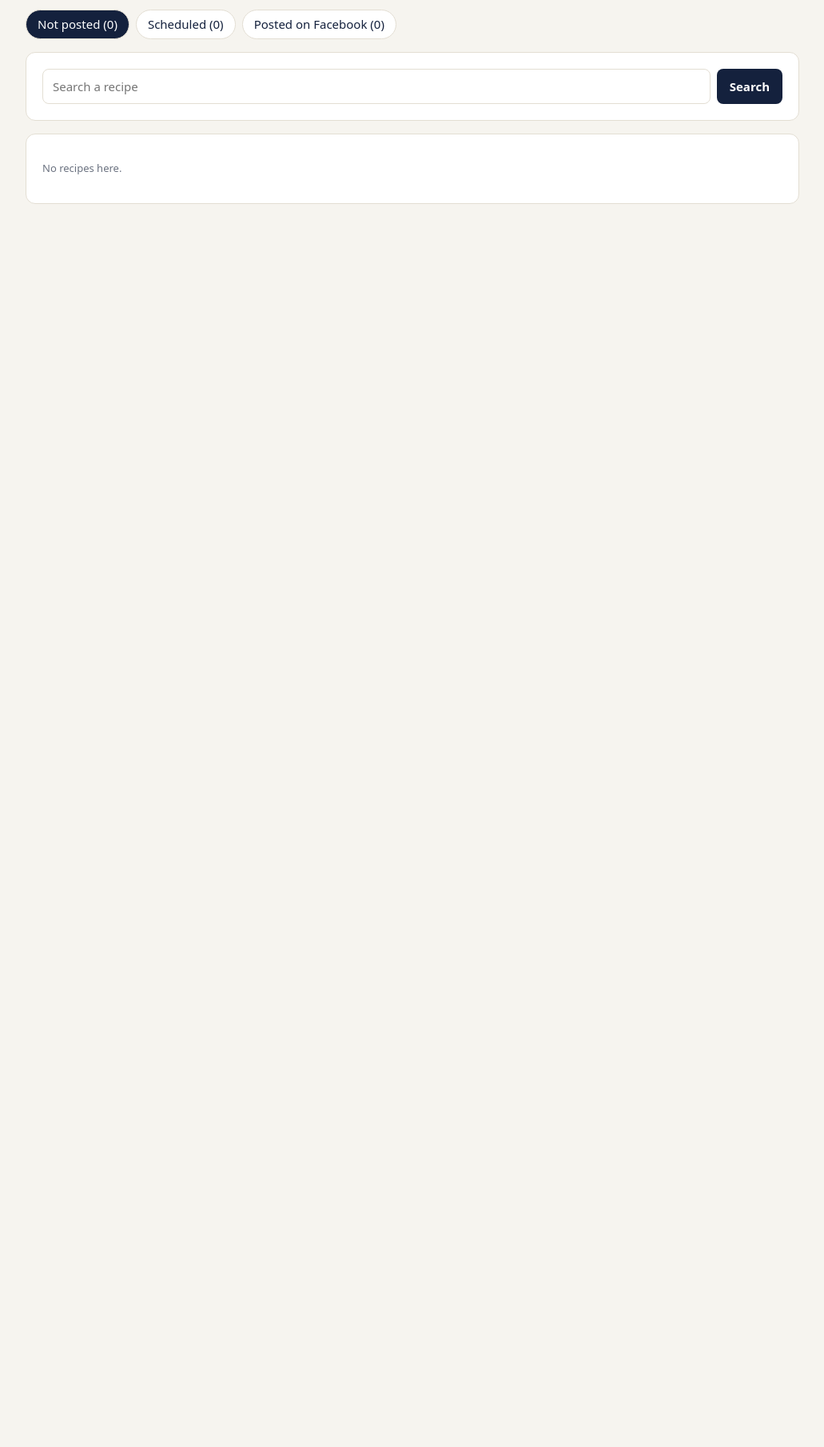
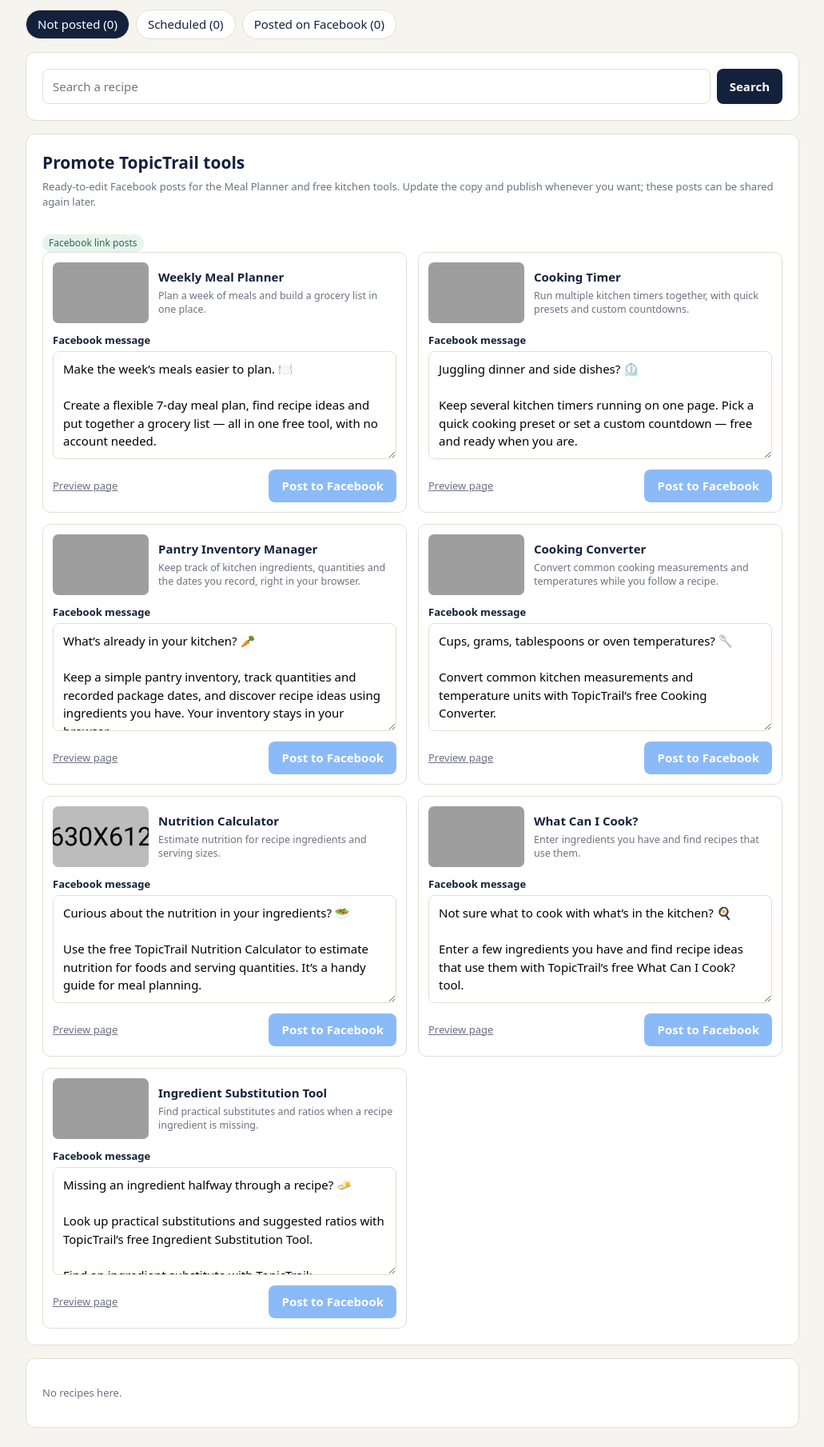
Before and after one commit to yacinefbs/recette, a Laravel app: page /social-admin in a window 1280 px wide. Shown: the part 221-2030 px from the top of the page at 80% size, without its empty margins (124-1155 px from the left). Before the commit the page ends 476 px from the top, so only its background shows below. Run offline with Laravel 12, Linux system fonts and the light colour scheme; the visitor is signed in with stand-in values (Sample User, id 1); data that the repository does not hold is empty; grey boxes are pictures that could not be loaded.

Commit message:
edit social admin

```diff
--- a/src/app/Http/Controllers/SocialAdminController.php
+++ b/src/app/Http/Controllers/SocialAdminController.php
@@ -67,6 +67,7 @@ class SocialAdminController extends Controller
             'q' => $q,
             'status' => $status,
             'facebookReady' => $facebook->isConfigured(),
+            'toolPosts' => $this->toolPosts(),
             'counts' => [
                 'pending' => Recipe::where('posted_facebook', false)->whereNull('facebook_scheduled_at')->count(),
                 'scheduled' => Recipe::where('posted_facebook', false)->whereNotNull('facebook_scheduled_at')->count(),
@@ -119,6 +120,83 @@ class SocialAdminController extends Controller
         $msg = "\"{$recipe->name}\" posted to Facebook.";
 
         return $request->expectsJson() ? response()->json(['ok' => true, 'message' => $msg]) : back()->with('status', $msg);
+    }
+
+    public function publishTool(Request $request, string $tool, FacebookPublisher $facebook)
+    {
+        $tools = $this->toolPosts();
+        abort_unless(isset($tools[$tool]), 404);
+        $data = $request->validate(['message' => ['required', 'string', 'min:5', 'max:2000']]);
+
+        try {
+            $facebook->publishLink($tools[$tool]['url'], trim($data['message']));
+        } catch (Throwable $e) {
+            report($e);
+
+            return $this->respond($request, false, 'Facebook: '.$e->getMessage(), 422);
+        }
+
+        return $this->respond($request, true, '"'.$tools[$tool]['title'].'" posted to Facebook.');
+    }
+
+    /**
+     * Public pages available for manual, repeatable Facebook promotion.
+     *
+     * @return array<string, array{title:string,description:string,url:string,image:string,message:string}>
+     */
+    private function toolPosts(): array
+    {
+        return [
+            'meal-planner' => [
+                'title' => 'Weekly Meal Planner',
+                'description' => 'Plan a week of meals and build a grocery list in one place.',
+                'url' => route('meal-planner.index'),
+                'image' => asset('assets/images/social/weekly-meal-planner-og.jpg'),
+                'message' => "Make the week’s meals easier to plan. 🍽️\n\nCreate a flexible 7-day meal plan, find recipe ideas and put together a grocery list — all in one free tool, with no account needed.\n\nStart planning your week with TopicTrail:",
+            ],
+            'cooking-timer' => [
+                'title' => 'Cooking Timer',
+                'description' => 'Run multiple kitchen timers together, with quick presets and custom countdowns.',
+                'url' => route('tools.cooking-timer'),
+                'image' => asset('assets/images/social/cooking-timer-og.jpg'),
+                'message' => "Juggling dinner and side dishes? ⏲️\n\nKeep several kitchen timers running on one page. Pick a quick cooking preset or set a custom countdown — free and ready when you are.\n\nGive the Cooking Timer a try:",
+            ],
+            'pantry-inventory' => [
+                'title' => 'Pantry Inventory Manager',
+                'description' => 'Keep track of kitchen ingredients, quantities and the dates you record, right in your browser.',
+                'url' => route('tools.pantry-inventory'),
+                'image' => asset('assets/images/social/pantry-inventory-og.jpg'),
+                'message' => "What’s already in your kitchen? 🥕\n\nKeep a simple pantry inventory, track quantities and recorded package dates, and discover recipe ideas using ingredients you have. Your inventory stays in your browser.\n\nTake a look at the Pantry Inventory Manager:",
+            ],
+            'cooking-converter' => [
+                'title' => 'Cooking Converter',
+                'description' => 'Convert common cooking measurements and temperatures while you follow a recipe.',
+                'url' => route('tools.converter'),
+                'image' => asset('assets/images/social/cooking-converter-og.jpg'),
+                'message' => "Cups, grams, tablespoons or oven temperatures? 🥄\n\nConvert common kitchen measurements and temperature units with TopicTrail’s free Cooking Converter.\n\nOpen the Cooking Converter:",
+            ],
+            'nutrition-calculator' => [
+                'title' => 'Nutrition Calculator',
+                'description' => 'Estimate nutrition for recipe ingredients and serving sizes.',
+                'url' => route('tools.nutrition-calculator'),
+                'image' => asset('assets/images/hero-img7.png'),
+                'message' => "Curious about the nutrition in your ingredients? 🥗\n\nUse the free TopicTrail Nutrition Calculator to estimate nutrition for foods and serving quantities. It’s a handy guide for meal planning.\n\nTry the Nutrition Calculator:",
+            ],
+            'what-can-i-cook' => [
+                'title' => 'What Can I Cook?',
+                'description' => 'Enter ingredients you have and find recipes that use them.',
+                'url' => route('tools.what'),
+                'image' => asset('assets/images/social/what-can-i-cook-og.jpg'),
+                'message' => "Not sure what to cook with what’s in the kitchen? 🍳\n\nEnter a few ingredients you have and find recipe ideas that use them with TopicTrail’s free What Can I Cook? tool.\n\nFind your next recipe with TopicTrail:",
+            ],
+            'ingredient-substitution' => [
+                'title' => 'Ingredient Substitution Tool',
+                'description' => 'Find practical substitutes and ratios when a recipe ingredient is missing.',
+                'url' => route('tools.ingredient-substitution'),
+                'image' => asset('assets/images/social/ingredient-substitution-og.jpg'),
+                'message' => "Missing an ingredient halfway through a recipe? 🧈\n\nLook up practical substitutions and suggested ratios with TopicTrail’s free Ingredient Substitution Tool.\n\nFind an ingredient substitute with TopicTrail:",
+            ],
+        ];
     }
 
     public function scheduleFacebook(Request $request, Recipe $recipe, FacebookPublisher $facebook)
--- a/src/app/Services/FacebookPublisher.php
+++ b/src/app/Services/FacebookPublisher.php
@@ -26,7 +26,7 @@ class FacebookPublisher
     /** Publishes a link post (Facebook builds the preview from the page's Open Graph tags). */
     public function publish(Recipe $recipe, ?string $message = null): string
     {
-        $id = $this->send($recipe, $message);
+        $id = $this->send(route('recipes.show', $recipe), $message ?: $this->message($recipe));
 
         $recipe->update([
             'posted_facebook' => true,
@@ -37,9 +37,15 @@ class FacebookPublisher
         return $id;
     }
 
+    /** Publishes a reusable public-page link without changing recipe publication state. */
+    public function publishLink(string $url, string $message): string
+    {
+        return $this->send($url, $message);
+    }
+
     public function schedule(Recipe $recipe, CarbonInterface $when, ?string $message = null): string
     {
-        $id = $this->send($recipe, $message, $when);
+        $id = $this->send(route('recipes.show', $recipe), $message ?: $this->message($recipe), $when);
         $recipe->forceFill([
             'facebook_scheduled_at' => $when->copy()->utc(),
             'facebook_post_id' => $id,
@@ -66,7 +72,7 @@ class FacebookPublisher
         return $response->json('is_published');
     }
 
-    private function send(Recipe $recipe, ?string $message, ?CarbonInterface $when = null): string
+    private function send(string $url, string $message, ?CarbonInterface $when = null): string
     {
         if (! $this->isConfigured()) {
             throw new RuntimeException('Facebook is not configured (FACEBOOK_PAGE_ID / FACEBOOK_PAGE_TOKEN).');
@@ -74,8 +80,8 @@ class FacebookPublisher
 
         $version = config('services.facebook.graph_version');
         $payload = [
-            'message' => $message ?: $this->message($recipe),
-            'link' => route('recipes.show', $recipe),
+            'message' => $message,
+            'link' => $url,
             'access_token' => config('services.facebook.page_token'),
         ];
         if ($when) {
--- a/src/resources/views/social/index.blade.php
+++ b/src/resources/views/social/index.blade.php
@@ -21,6 +21,37 @@
     <input type="text" name="q" value="{{ $q }}" placeholder="Search a recipe" aria-label="Search a recipe">
     <button class="btn" type="submit"><span class="spin" hidden aria-hidden="true"></span><span class="search-label" role="status" aria-live="polite">Search</span></button>
 </form>
+
+<section class="card tool-posts" aria-labelledby="tool-posts-title" style="margin-bottom:16px">
+    <div style="display:flex;justify-content:space-between;align-items:flex-start;gap:16px;flex-wrap:wrap">
+        <div>
+            <h2 id="tool-posts-title" style="margin:0 0 4px;font-size:21px">Promote TopicTrail tools</h2>
+            <p class="muted" style="margin:0 0 14px">Ready-to-edit Facebook posts for the Meal Planner and free kitchen tools. Update the copy and publish whenever you want; these posts can be shared again later.</p>
+        </div>
+        <span class="badge">Facebook link posts</span>
+    </div>
+    <div class="tool-post-grid">
+        @foreach ($toolPosts as $slug => $tool)
+            <article class="tool-post">
+                <a href="{{ $tool['url'] }}" target="_blank" rel="noopener" class="tool-post__preview">
+                    <img src="{{ $tool['image'] }}" alt="" loading="lazy">
+                    <span><strong>{{ $tool['title'] }}</strong><small>{{ $tool['description'] }}</small></span>
+                </a>
+                <form method="post" action="{{ route('social.tools.publish', $slug) }}" class="js-tool-fb-form" data-tool-title="{{ $tool['title'] }}">
+                    @csrf
+                    <label for="tool-message-{{ $slug }}">Facebook message</label>
+                    <textarea id="tool-message-{{ $slug }}" name="message" rows="5" maxlength="2000" required>{{ $tool['message'] }}</textarea>
+                    <div class="tool-post__actions">
+                        <a href="{{ $tool['url'] }}" target="_blank" rel="noopener" class="muted">Preview page</a>
+                        <button class="btn btn--fb" type="submit" @disabled(! $facebookReady)>
+                            <span class="spin" hidden aria-hidden="true"></span><span class="lbl">Post to Facebook</span>
+                        </button>
+                    </div>
+                </form>
+            </article>
+        @endforeach
+    </div>
+</section>
 
 <div class="card">
     @forelse ($recipes as $recipe)
@@ -183,4 +214,39 @@ window.addEventListener('pageshow', function () {
     recipeFetch.removeAttribute('aria-busy');
 });
 </script>
+<script>
+document.querySelectorAll('.js-tool-fb-form').forEach(function (form) {
+    form.addEventListener('submit', async function (event) {
+        event.preventDefault();
+        var button = form.querySelector('button[type=submit]');
+        if (button.disabled || !confirm('Post "' + form.dataset.toolTitle + '" to the Facebook page?')) return;
+
+        var spinner = button.querySelector('.spin');
+        var label = button.querySelector('.lbl');
+        button.disabled = true;
+        spinner.hidden = false;
+        label.textContent = 'Posting…';
+        form.setAttribute('aria-busy', 'true');
+
+        try {
+            var response = await fetch(form.action, {
+                method: 'POST',
+                headers: {'Accept': 'application/json', 'X-Requested-With': 'XMLHttpRequest'},
+                body: new FormData(form)
+            });
+            var result = await response.json().catch(function () { return {}; });
+            if (!response.ok || !result.ok) throw new Error(result.message || 'Facebook post failed (' + response.status + ').');
+            toast(result.message + ' You can publish this page again later.', true);
+            label.textContent = 'Post again';
+        } catch (error) {
+            toast(error.message || 'Facebook post failed. Check the page before retrying.', false);
+            label.textContent = 'Post to Facebook';
+        } finally {
+            button.disabled = false;
+            spinner.hidden = true;
+            form.removeAttribute('aria-busy');
+        }
+    });
+});
+</script>
 @endsection
--- a/src/resources/views/social/layout.blade.php
+++ b/src/resources/views/social/layout.blade.php
@@ -32,6 +32,14 @@
         .actions{display:flex;gap:8px;flex-wrap:wrap;margin-top:8px}
         details summary{cursor:pointer;color:#1877f2;font-size:13px;margin-top:6px}
         .badge{display:inline-block;padding:2px 8px;border-radius:99px;font-size:12px;background:#e6f4ec;color:var(--ok)}
+        .tool-post-grid{display:grid;grid-template-columns:repeat(2,minmax(0,1fr));gap:14px}
+        .tool-post{min-width:0;border:1px solid var(--line);border-radius:10px;padding:12px;background:#fff}
+        .tool-post__preview{display:flex;gap:12px;align-items:center;color:var(--navy);text-decoration:none}
+        .tool-post__preview img{width:120px;height:76px;object-fit:cover;border-radius:7px;background:#eee;flex:none}
+        .tool-post__preview span{display:grid;gap:4px}
+        .tool-post__preview small{color:#6b7280;line-height:1.35}
+        .tool-post form label{font-size:13px}
+        .tool-post__actions{display:flex;justify-content:space-between;align-items:center;gap:10px;margin-top:8px}
         .pager{margin-top:16px}
         .spin{display:inline-block;width:14px;height:14px;margin-right:8px;vertical-align:-2px;border:2px solid rgba(255,255,255,.4);border-top-color:#fff;border-radius:50%;animation:sp .7s linear infinite}
         .spin[hidden]{display:none}
@@ -39,7 +47,8 @@
         #toasts{position:fixed;right:16px;bottom:16px;display:flex;flex-direction:column;gap:8px;max-width:360px;z-index:9}
         .toast{padding:10px 14px;border-radius:8px;color:#fff;box-shadow:0 4px 14px rgba(0,0,0,.2)}
         .toast--ok{background:var(--ok)}.toast--err{background:var(--err)}
-        @media(max-width:600px){.row{flex-direction:column}.row img{width:100%;height:160px}}
+        @media(max-width:700px){.tool-post-grid{grid-template-columns:1fr}}
+        @media(max-width:600px){.row{flex-direction:column}.row img{width:100%;height:160px}.tool-post__preview img{width:100px;height:70px}}
     </style>
 </head>
 <body>
--- a/src/routes/web.php
+++ b/src/routes/web.php
@@ -67,6 +67,8 @@ Route::prefix('social-admin')->name('social.')->group(function () {
         Route::get('/', [SocialAdminController::class, 'index'])->name('index');
         Route::post('/logout', [SocialAdminController::class, 'logout'])->name('logout');
         Route::post('/recipes/fetch', [SocialAdminController::class, 'fetchRecipes'])->middleware('throttle:30,1')->name('recipes.fetch');
+        Route::post('/tools/{tool}/facebook', [SocialAdminController::class, 'publishTool'])
+            ->where('tool', '[a-z-]+')->middleware('throttle:20,1')->name('tools.publish');
         Route::post('/recipes/{recipe}/facebook', [SocialAdminController::class, 'publishFacebook'])->whereNumber('recipe')->middleware('throttle:20,1')->name('facebook.publish');
         Route::post('/recipes/{recipe}/facebook/schedule', [SocialAdminController::class, 'scheduleFacebook'])->whereNumber('recipe')->middleware('throttle:20,1')->name('facebook.schedule');
         Route::post('/recipes/{recipe}/facebook/sync', [SocialAdminController::class, 'syncFacebook'])->whereNumber('recipe')->middleware('throttle:20,1')->name('facebook.sync');
```
Also changed, not shown: src/tests/Feature/SocialAdminTest.php (+56 -0 lines).
